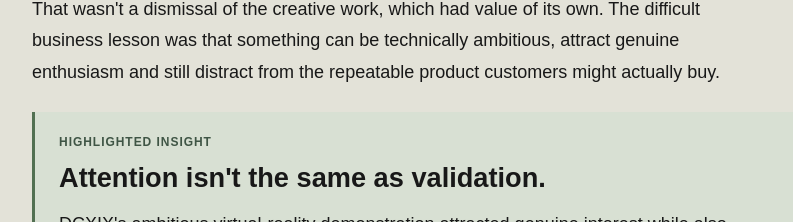
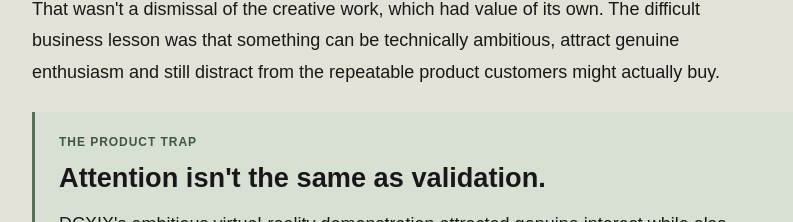
Before and after one commit to ADRcodes/PortfolioV3, a React (Vite) app: page /technlsummit/recaps/from-prototype-to-product in a window 1280 px wide. Shown: the part 1933-2155 px from the top of the page, without its empty margins (224-1017 px from the left). Built offline with nearby package versions, Linux system fonts and the light colour scheme.

Commit message:
Support contextual callout labels without changing session summaries

```diff
--- a/src/summit/components/SessionSummary.jsx
+++ b/src/summit/components/SessionSummary.jsx
@@ -8,7 +8,7 @@ function TextList({ items }) {
 export function HighlightedInsight({ insight }) {
   if (!insight) return null;
   return <aside className="summit-highlighted-insight" aria-label="Highlighted insight">
-    <p className="summit-insight-label">Highlighted insight</p>
+    <p className="summit-insight-label">{insight.label ?? 'Highlighted insight'}</p>
     {insight.heading && <p className="summit-insight-heading">{insight.heading}</p>}
     <p>{insight.explanation}</p>
   </aside>;
```
